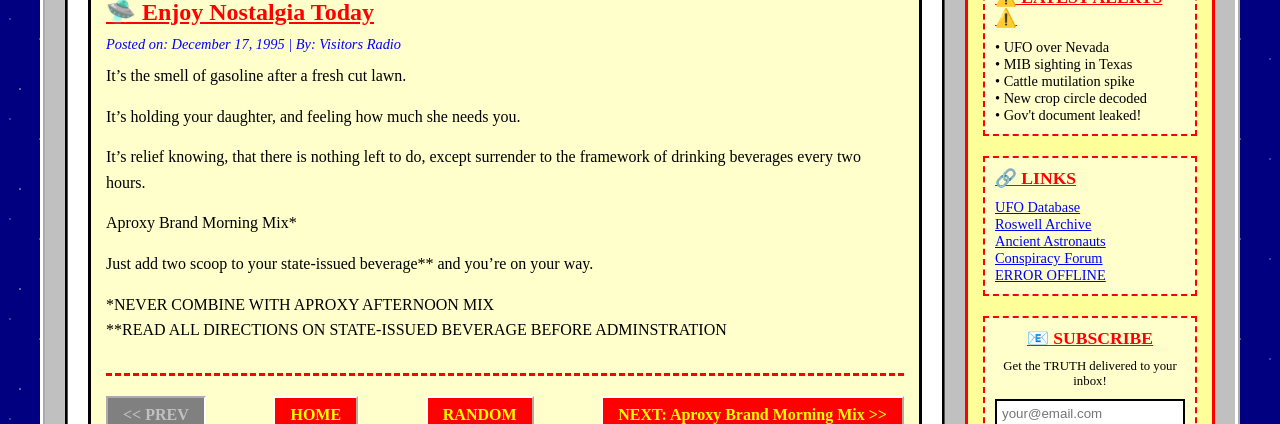
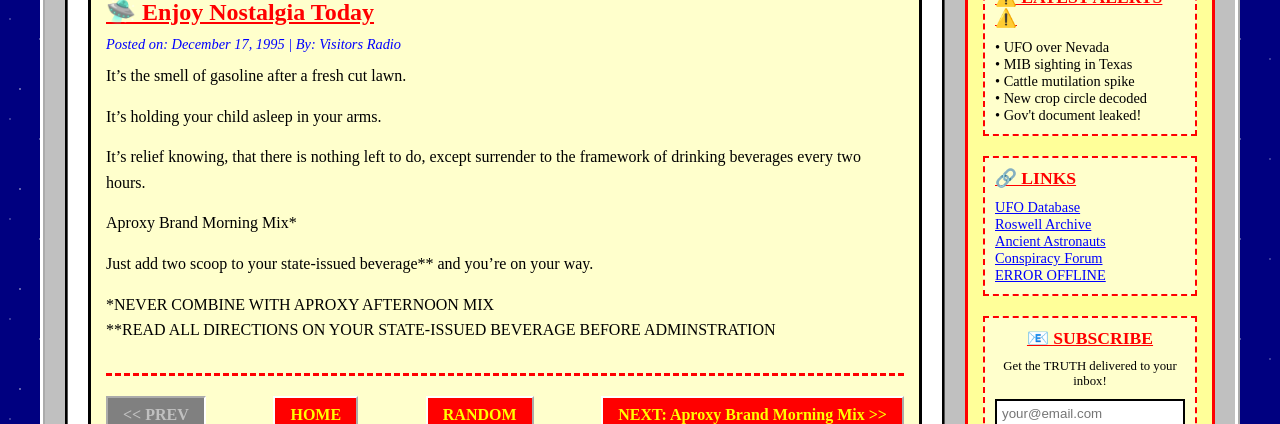
Before and after one commit to visitorsradio/offline, a Jekyll site: the page built from _posts/1995-12-17-enjoy-nostalgia-today.md, in a window 1280 px wide. Shown: the part 391-815 px from the top of the page. Built offline with Jekyll 4.4.1, drawn with Linux system fonts in a browser that asks for light colours.

Commit message:
Update 1995-12-17-enjoy-nostalgia-today.md

```diff
--- a/_posts/1995-12-17-enjoy-nostalgia-today.md
+++ b/_posts/1995-12-17-enjoy-nostalgia-today.md
@@ -7,7 +7,7 @@ date: 1995-12-17
 ---
 It's the smell of gasoline after a fresh cut lawn.
 
-It's holding your daughter, and feeling how much she needs you.
+It's holding your child asleep in your arms.
 
 It's relief knowing, that there is nothing left to do, except surrender to the framework of drinking beverages every two hours.
 
@@ -17,4 +17,4 @@ Just add two scoop to your state-issued beverage** and you're on your way.
 
 
 *NEVER COMBINE WITH APROXY AFTERNOON MIX
-**READ ALL DIRECTIONS ON STATE-ISSUED BEVERAGE BEFORE ADMINSTRATION
+**READ ALL DIRECTIONS ON YOUR STATE-ISSUED BEVERAGE BEFORE ADMINSTRATION
```
